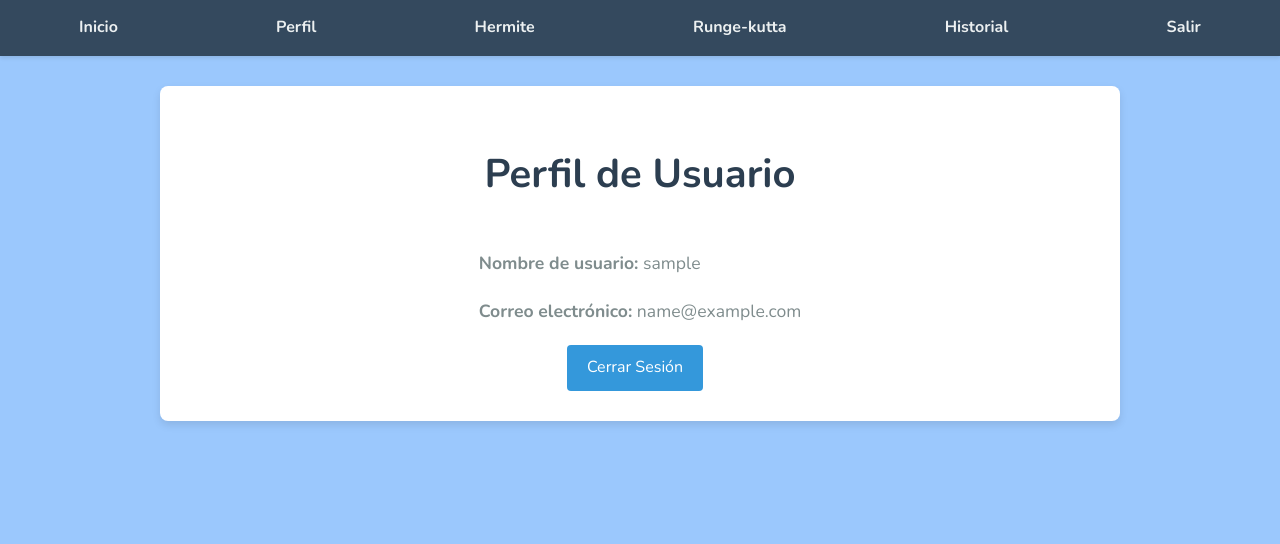
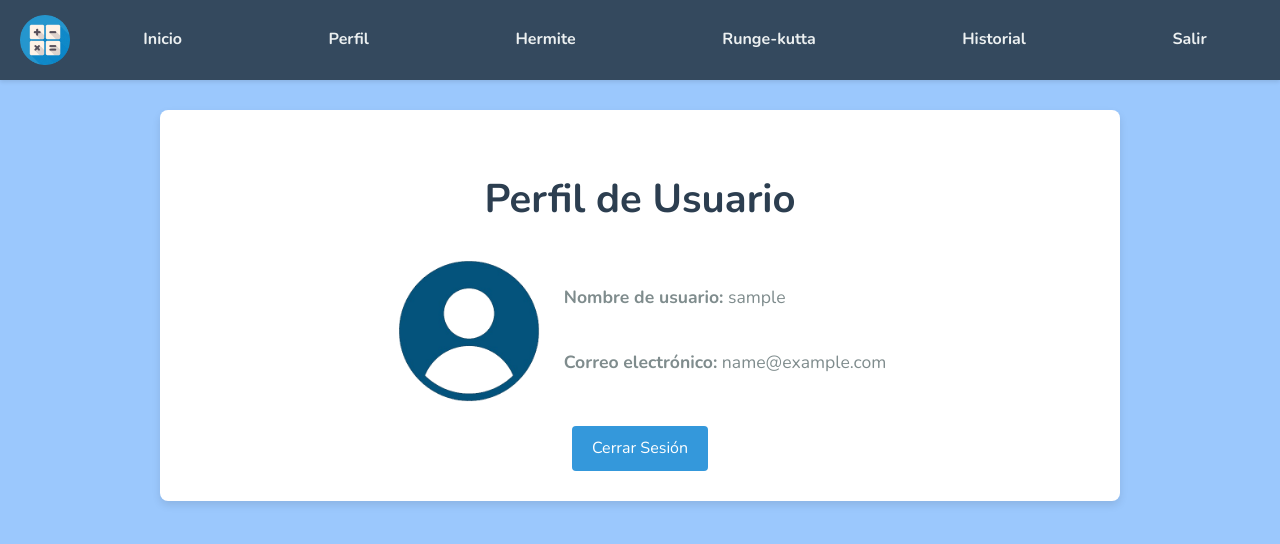
Before and after one commit to alissonhernandez/M-todos-ANS, a Django app: page /perfil/ in a window 1280 px wide. Shown: the top 544 px of the page. Run offline with Django 5.2, Linux system fonts and the light colour scheme; the visitor is signed in with stand-in values (Sample User, id 1); parts of the project's set-up code (start-up, migrations or seed data) failed here and were passed over.

Commit message:
Diseño perfil

```diff
--- a/ProyectoFANS/ProyectoANS/app/static/css/styles.css
+++ b/ProyectoFANS/ProyectoANS/app/static/css/styles.css
@@ -225,13 +225,33 @@ form label[for=usuario] {
 }
 
 /* Estilos para el perfil */
+
+.profile-info {
+    display: grid;
+    grid-template-columns: auto 1fr;
+    align-items: center;
+    margin-bottom: 20px;
+}
+
+.profile-img {
+    width: 150px;
+    height: 150px;
+    border-radius: 50%;
+    margin-right: 20px;
+    object-fit: cover;
+}
+
+.profile-details {
+    display: flex;
+    flex-direction: column;
+}
+
 .btnperfil {
     display: inline-block;
     padding: 10px 20px;
     background-color: #3498db;
     color: #fff;
     text-decoration: none;
-    margin-right: 10px;
     border-radius: 4px;
     transition: background-color 0.3s ease;
 }
@@ -239,6 +259,7 @@ form label[for=usuario] {
 .btnperfil:hover {
     background-color: #1c577e;
 }
+
 
 /* Estilos adicionales para el método de interpolación de Hermite */
 
--- a/ProyectoFANS/ProyectoANS/app/templates/hermite.html
+++ b/ProyectoFANS/ProyectoANS/app/templates/hermite.html
@@ -1,8 +1,9 @@
 {% extends 'layout/base.html' %}
 
 {% block content %}
+<div class="container">
     <h1>Método de Interpolación de Hermite</h1>
-<form>
+    <form id="form-cantidad-puntos">
         <label for="cantidad-puntos">Ingrese la cantidad de puntos</label>
         <input type="number" name="cantidad-puntos" id="cantidad-puntos" required>
         <button type="submit" id="btn-cantidad-puntos">Enviar</button>
@@ -32,8 +33,7 @@
                 {{ df_hermite|safe }}
                 <p>Polinomio de Hermite: {{ polinomio }}</p>
             {% endif %}
-
         {% endif %}
     </div>
-
+</div>
 {% endblock %}
--- a/ProyectoFANS/ProyectoANS/app/templates/layout/base.html
+++ b/ProyectoFANS/ProyectoANS/app/templates/layout/base.html
@@ -5,10 +5,12 @@
     <meta charset="UTF-8">
     <meta name="viewport" content="width=device-width, initial-scale=1.0">
     <link rel="stylesheet" href="{% static 'css/styles.css' %}">
+    <link rel="icon" href="{% static 'img/logo.png' %}" type="image/x-icon">
     <title>Proyecto ANS</title>
 </head>
 <body>
     <nav>
+        <img src="{% static 'img/logo.png' %}" alt="Logo" class="nav-logo">
         <ul>
             {% if user.is_authenticated %}
             <li><a href="{% url 'home' %}">Inicio</a></li>
--- a/ProyectoFANS/ProyectoANS/app/templates/profile.html
+++ b/ProyectoFANS/ProyectoANS/app/templates/profile.html
@@ -1,14 +1,16 @@
 {% extends 'layout/base.html' %}
+{% load static %}
 
 {% block content %}
 <div class="container">
     <h1>Perfil de Usuario</h1>
     <div class="profile-info">
-        <p><strong>Nombre de usuario:</strong> {{ usuario.username }}</p>
-        <p><strong>Correo electrónico:</strong> {{ usuario.email }}</p>
+        <img src="{% static 'img/perfil.png' %}" alt="Foto" class="profile-img">
+        <div class="profile-details">
+            <p><strong>Nombre de usuario:</strong> {{ usuario.username }}</p>
+            <p><strong>Correo electrónico:</strong> {{ usuario.email }}</p>
+        </div>
     </div>
-
     <a href="{% url 'logout' %}" class="btnperfil">Cerrar Sesión</a>
-    <!-- Enlace para cerrar sesión -->
 </div>
 {% endblock %}
--- a/ProyectoFANS/ProyectoANS/app/templates/register.html
+++ b/ProyectoFANS/ProyectoANS/app/templates/register.html
@@ -1,5 +1,6 @@
 {% extends 'layout/base.html' %}
 {% load static %}
+
 {% block content %}
 <h1>Crear Cuenta</h1>
 <div class="container-register">
@@ -22,8 +23,8 @@
     </form>
 
     <div class="container-img">
+        <img src="{% static 'img/logo.png' %}" alt="Logo">
         <p>Bienvenido a una de las calculadoras que hacen posible lo imaginable. Escuchaste bien, esta calculadora es capaz de hacer los métodos de Hermite y Runge-Kutta.</p>
-        <img src="{% static 'img/logo.png' %}" alt="Logo">
     </div>
 </div>
 {% endblock %}
--- a/ProyectoFANS/ProyectoANS/app/templates/runge_kutta.html
+++ b/ProyectoFANS/ProyectoANS/app/templates/runge_kutta.html
@@ -1,7 +1,8 @@
 {% extends 'layout/base.html' %}
 
 {% block content %}
-<h1>Método de Runge Kutta para EDOS</h1>
+<div class="container">
+    <h1>Método de Runge Kutta para EDOS</h1>
 <form method="POST">
     {% csrf_token %}
     <label for="fx">f(x)</label>
@@ -86,4 +87,5 @@
     {% endif %}
 </div>
 
+</div>
 {% endblock %}
--- a/ProyectoFANS/ProyectoANS/proyecto_ans/settings.py
+++ b/ProyectoFANS/ProyectoANS/proyecto_ans/settings.py
@@ -121,6 +121,8 @@ USE_TZ = True
 # https://docs.djangoproject.com/en/5.0/howto/static-files/
 
 STATIC_URL = 'static/'
+STATICFILES_DIRS = [BASE_DIR / 'static']
+
 
 # Default primary key field type
 # https://docs.djangoproject.com/en/5.0/ref/settings/#default-auto-field
```
Also changed, not shown: ProyectoFANS/ProyectoANS/app/static/img/perfil.png (added). Lines whose indentation alone changed are shown as unchanged.
